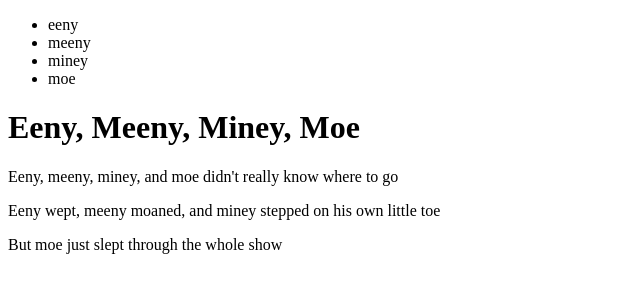
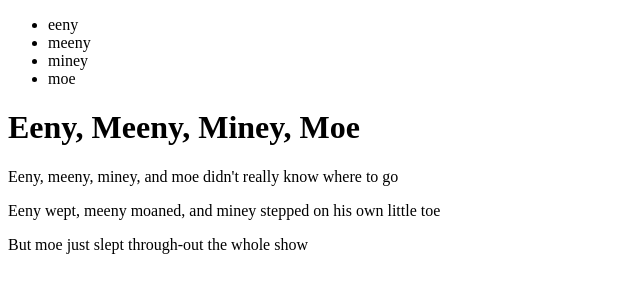
Before and after one commit to vagnqvistgaard/github-intro-master, a plain HTML site: page opgave/index.html in a window 1280 px wide. Shown: the full height of the page, 0-640 px from the left. Drawn offline with Linux system fonts and the light colour scheme.

Commit message:
add fix to the above

```diff
--- a/opgave/index.html
+++ b/opgave/index.html
@@ -26,7 +26,7 @@
         <section class="Main__text">
             <p>Eeny, meeny, miney, and moe didn't really know where to go</p>
             <p>Eeny wept, meeny moaned, and miney stepped on his own little toe</p>
-            <p>But moe just slept through the whole show</p>
+            <p>But moe just slept through-out the whole show</p>
         </section>
 
     </main>
```
